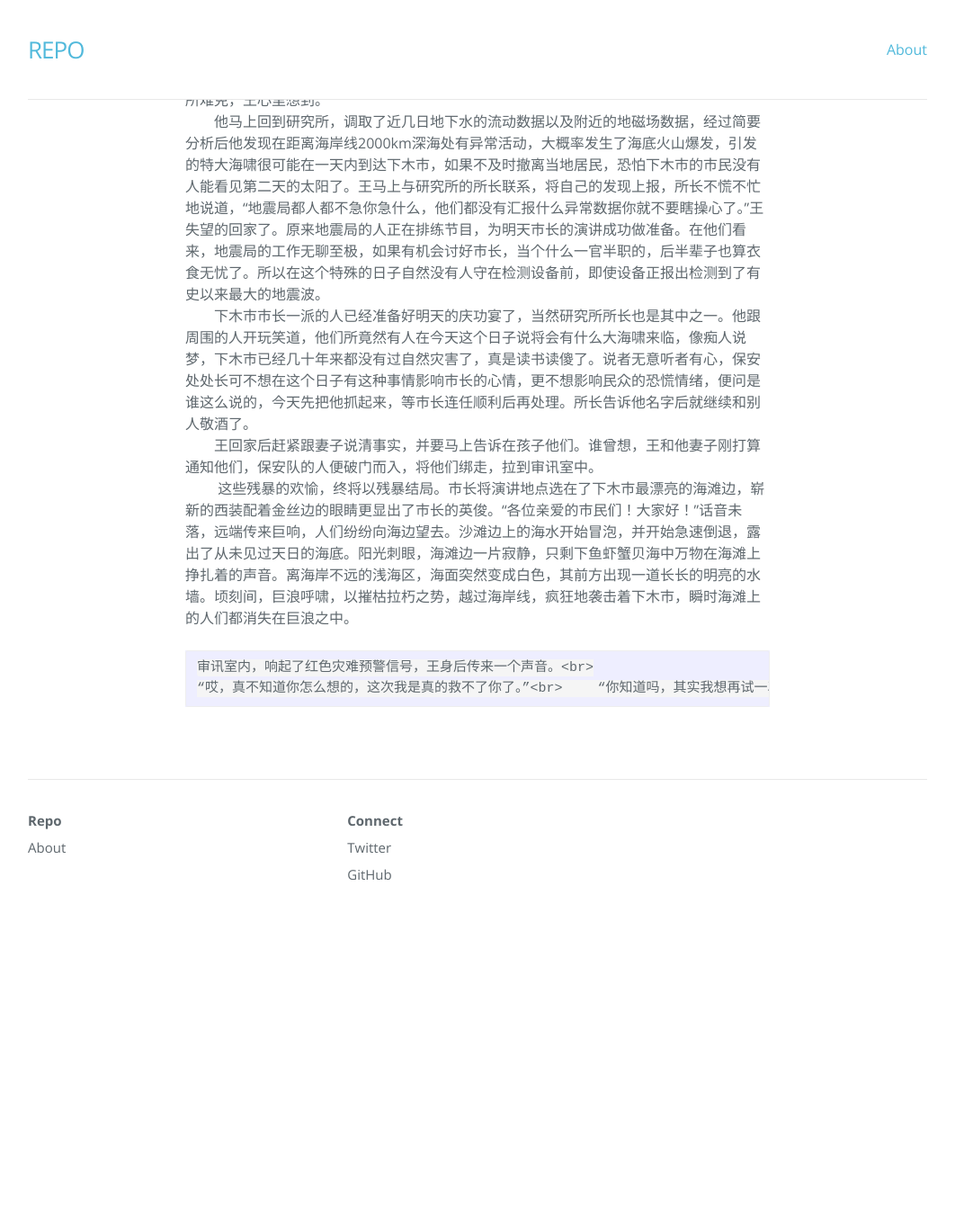
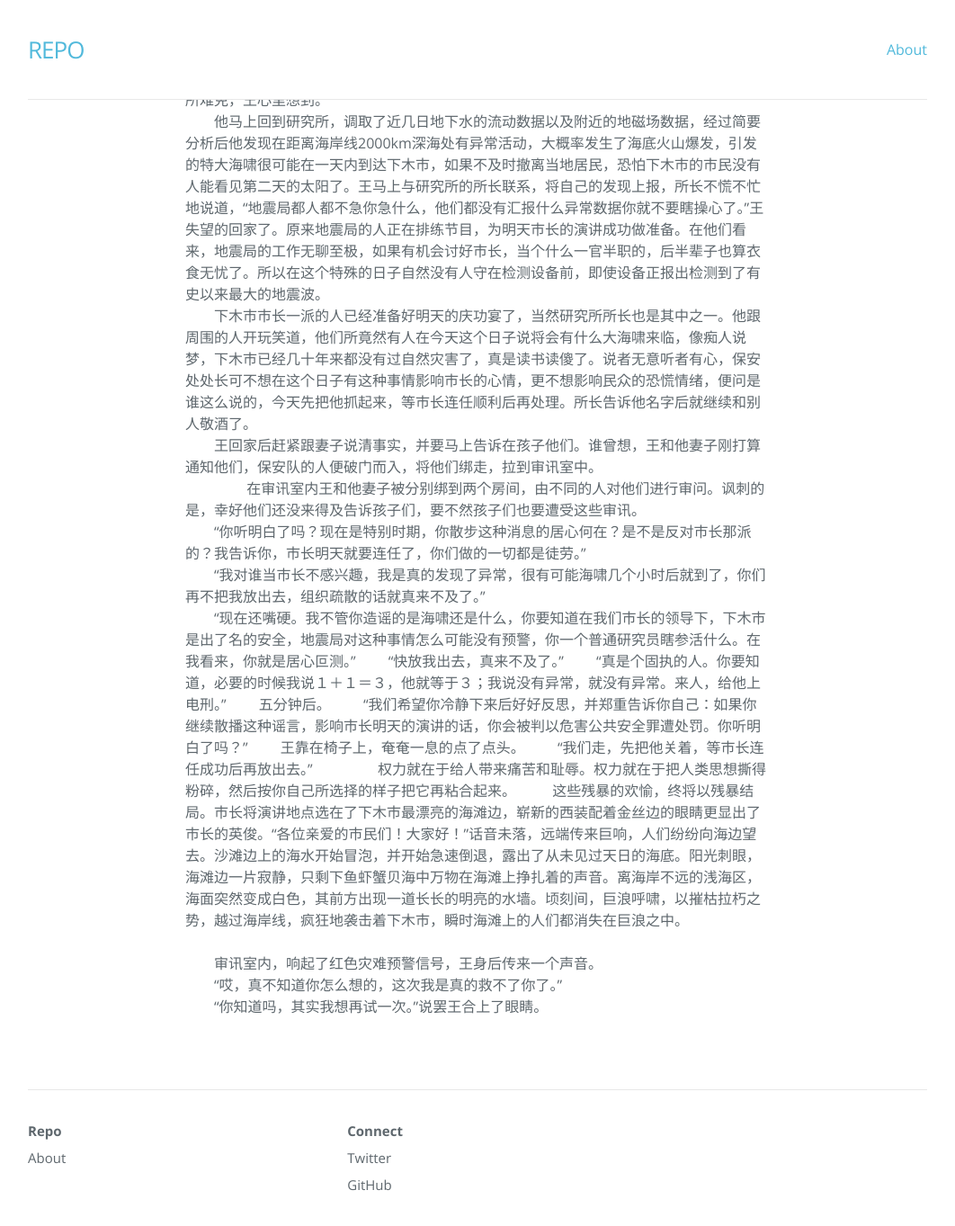
Before and after one commit to RRRussell/blog, a Jekyll site: the page built from _posts/2020-02-08-MADMAN.md, in a window 1280 px wide and 1400 px high, scrolled down 1191 px. Shown: the top 1363 px of the window at 90% size, without its empty margins (109-1171 px from the left). Built offline with Jekyll 4.4.1, drawn with Linux system fonts in a browser that asks for light colours; nearby versions of some CDN libraries; before the commit the page ends 2246 px from its top, so only the background shows below that.

Commit message:
Update 2084

```diff
--- a/_posts/2020-02-08-MADMAN.md
+++ b/_posts/2020-02-08-MADMAN.md
@@ -23,8 +23,21 @@ categories: essay
 　　下木市市长一派的人已经准备好明天的庆功宴了，当然研究所所长也是其中之一。他跟周围的人开玩笑道，他们所竟然有人在今天这个日子说将会有什么大海啸来临，像痴人说梦，下木市已经几十年来都没有过自然灾害了，真是读书读傻了。说者无意听者有心，保安处处长可不想在这个日子有这种事情影响市长的心情，更不想影响民众的恐慌情绪，便问是谁这么说的，今天先把他抓起来，等市长连任顺利后再处理。所长告诉他名字后就继续和别人敬酒了。<br>
 　　王回家后赶紧跟妻子说清事实，并要马上告诉在孩子他们。谁曾想，王和他妻子刚打算通知他们，保安队的人便破门而入，将他们绑走，拉到审讯室中。<br>
 
+　　在审讯室内王和他妻子被分别绑到两个房间，由不同的人对他们进行审问。讽刺的是，幸好他们还没来得及告诉孩子们，要不然孩子们也要遭受这些审讯。<br>
+　　“你听明白了吗？现在是特别时期，你散步这种消息的居心何在？是不是反对市长那派的？我告诉你，市长明天就要连任了，你们做的一切都是徒劳。”<br>
+　　“我对谁当市长不感兴趣，我是真的发现了异常，很有可能海啸几个小时后就到了，你们再不把我放出去，组织疏散的话就真来不及了。”<br>
+　　“现在还嘴硬。我不管你造谣的是海啸还是什么，你要知道在我们市长的领导下，下木市是出了名的安全，地震局对这种事情怎么可能没有预警，你一个普通研究员瞎参活什么。在我看来，你就是居心叵测。”
+　　“快放我出去，真来不及了。”
+　　“真是个固执的人。你要知道，必要的时候我说１＋１＝３，他就等于３；我说没有异常，就没有异常。来人，给他上电刑。”
+　　五分钟后。
+　　“我们希望你冷静下来后好好反思，并郑重告诉你自己：如果你继续散播这种谣言，影响市长明天的演讲的话，你会被判以危害公共安全罪遭处罚。你听明白了吗？”
+　　王靠在椅子上，奄奄一息的点了点头。
+　　“我们走，先把他关着，等市长连任成功后再放出去。”
+
+　　权力就在于给人带来痛苦和耻辱。权力就在于把人类思想撕得粉碎，然后按你自己所选择的样子把它再粘合起来。
+
     这些残暴的欢愉，终将以残暴结局。市长将演讲地点选在了下木市最漂亮的海滩边，崭新的西装配着金丝边的眼睛更显出了市长的英俊。“各位亲爱的市民们！大家好！”话音未落，远端传来巨响，人们纷纷向海边望去。沙滩边上的海水开始冒泡，并开始急速倒退，露出了从未见过天日的海底。阳光刺眼，海滩边一片寂静，只剩下鱼虾蟹贝海中万物在海滩上挣扎着的声音。离海岸不远的浅海区，海面突然变成白色，其前方出现一道长长的明亮的水墙。顷刻间，巨浪呼啸，以摧枯拉朽之势，越过海岸线，疯狂地袭击着下木市，瞬时海滩上的人们都消失在巨浪之中。<br>
 
-    审讯室内，响起了红色灾难预警信号，王身后传来一个声音。<br>
-    “哎，真不知道你怎么想的，这次我是真的救不了你了。”<br>
+　　审讯室内，响起了红色灾难预警信号，王身后传来一个声音。<br>
+　　“哎，真不知道你怎么想的，这次我是真的救不了你了。”<br>
 　　“你知道吗，其实我想再试一次。”说罢王合上了眼睛。<br>
```
